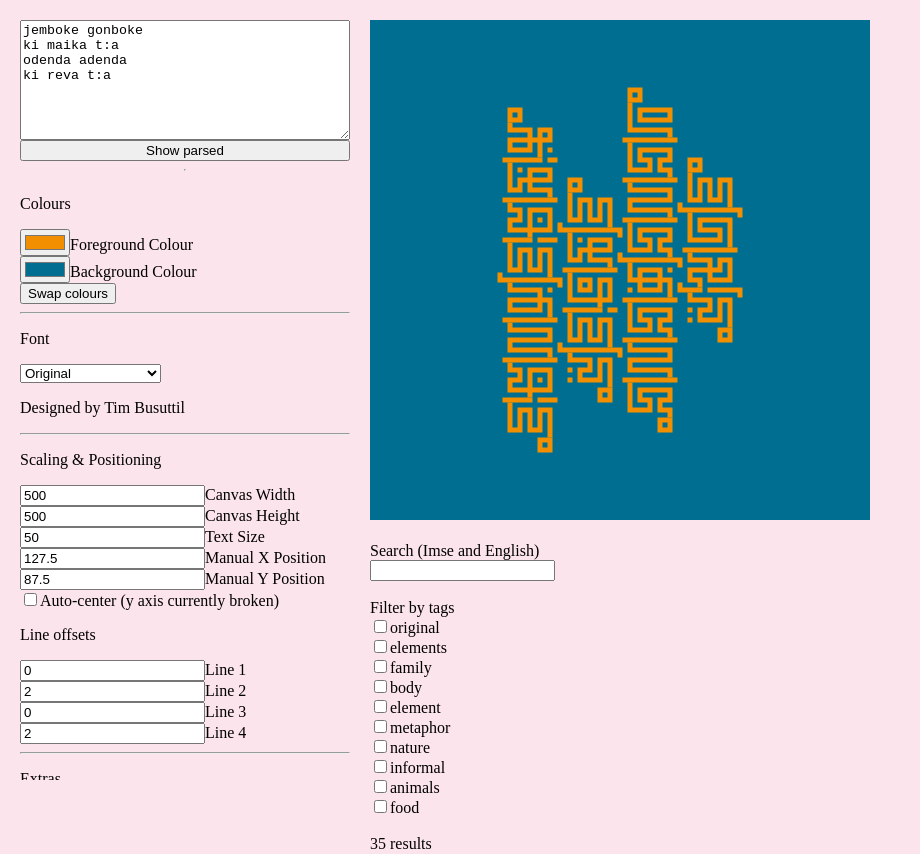
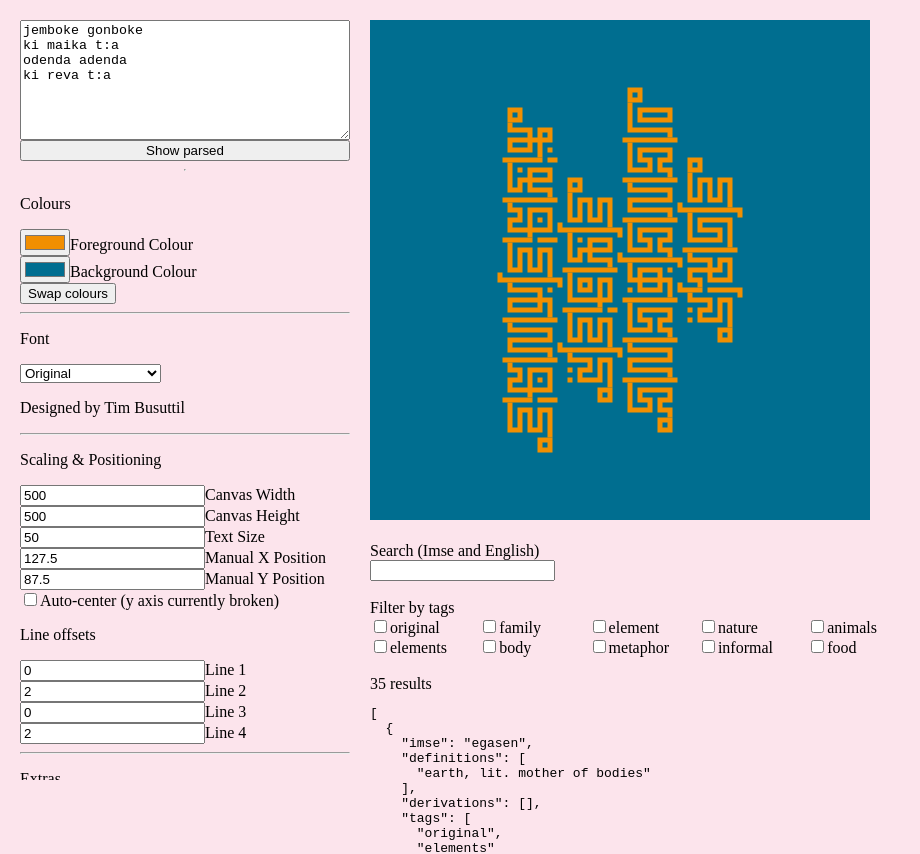
Before and after one commit to timbusuttil/imse-editor, a Vue app: page / in a window 1280 px wide. Shown: the top 854 px of the page, without its empty margins (0-920 px from the left). Built offline with nearby package versions, Linux system fonts and the light colour scheme.

Commit message:
tag checkboxes in columns

```diff
--- a/src/components/Dictionary.vue
+++ b/src/components/Dictionary.vue
@@ -3,9 +3,11 @@
     <label>Search (Imse and English)</label><br>
     <input v-model="query"><br><br>
     <label>Filter by tags</label><br>
-    <div v-for="tag in allTags" :key="tag">
-      <input type="checkbox" :id="`tag-${tag}`" v-model="tags[tag]">
-      <label :for="`tag-${tag}`">{{ tag }}</label><br>
+    <div style="columns: 5;">
+      <div v-for="tag in allTags" :key="tag" >
+        <input type="checkbox" :id="`tag-${tag}`" v-model="tags[tag]">
+        <label :for="`tag-${tag}`">{{ tag }}</label><br>
+      </div>
     </div>
     <br>
     <label>{{ filteredVocabulary.length }} {{ filteredVocabulary.length === 1 ? 'result' : 'results' }}</label>
```
